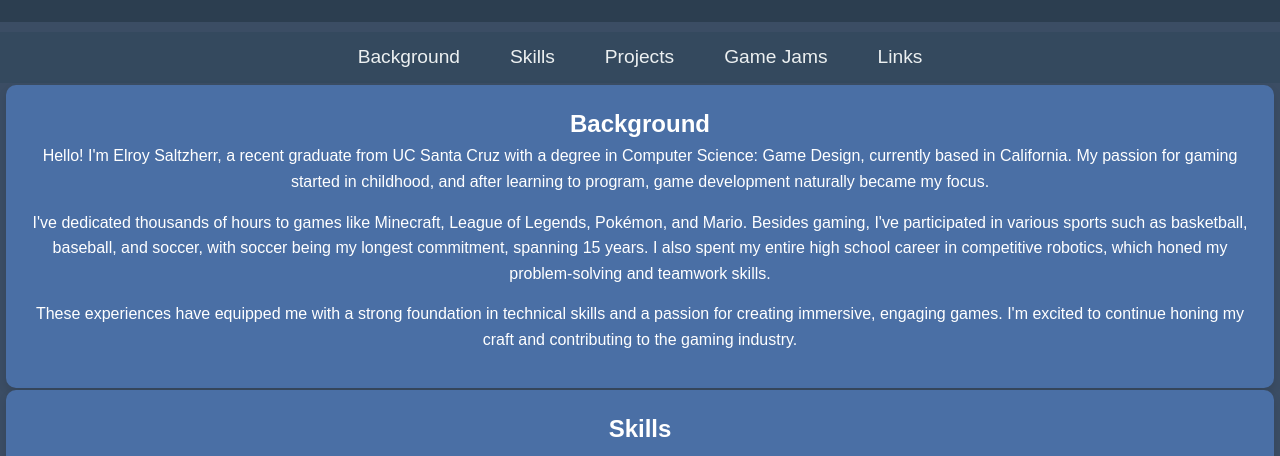
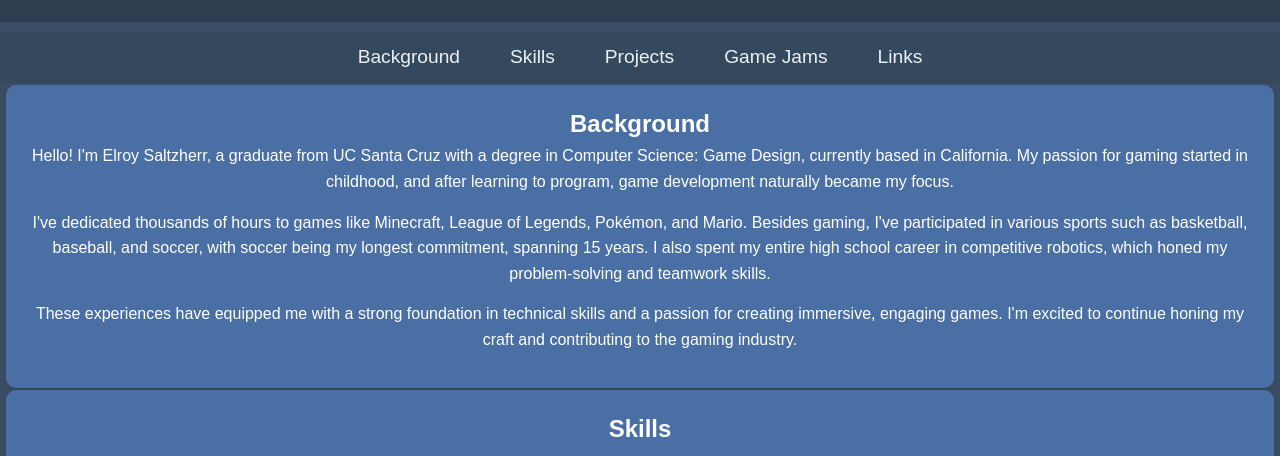
Before and after one commit to esaltzherr/PortfolioWebsite, a plain HTML site: page index.html in a window 1280 px wide. Shown: the part 321-777 px from the top of the page. Drawn offline with Linux system fonts and the light colour scheme.

Commit message:
removed "recent"

```diff
--- a/index.html
+++ b/index.html
@@ -28,7 +28,7 @@
     </nav>
     <section id="background" class="section background">
         <h2>Background</h2>
-        <p>Hello! I'm Elroy Saltzherr, a recent graduate from UC Santa Cruz with a degree in Computer Science: Game Design, currently based in California. My passion for gaming started in childhood, and after learning to program, game development naturally became my focus.</p>
+        <p>Hello! I'm Elroy Saltzherr, a graduate from UC Santa Cruz with a degree in Computer Science: Game Design, currently based in California. My passion for gaming started in childhood, and after learning to program, game development naturally became my focus.</p>
         <p>I've dedicated thousands of hours to games like Minecraft, League of Legends, Pokémon, and Mario. Besides gaming, I've participated in various sports such as basketball, baseball, and soccer, with soccer being my longest commitment, spanning 15 years. I also spent my entire high school career in competitive robotics, which honed my problem-solving and teamwork skills.</p>
         <p>These experiences have equipped me with a strong foundation in technical skills and a passion for creating immersive, engaging games. I'm excited to continue honing my craft and contributing to the gaming industry.</p>
     </section>
```
